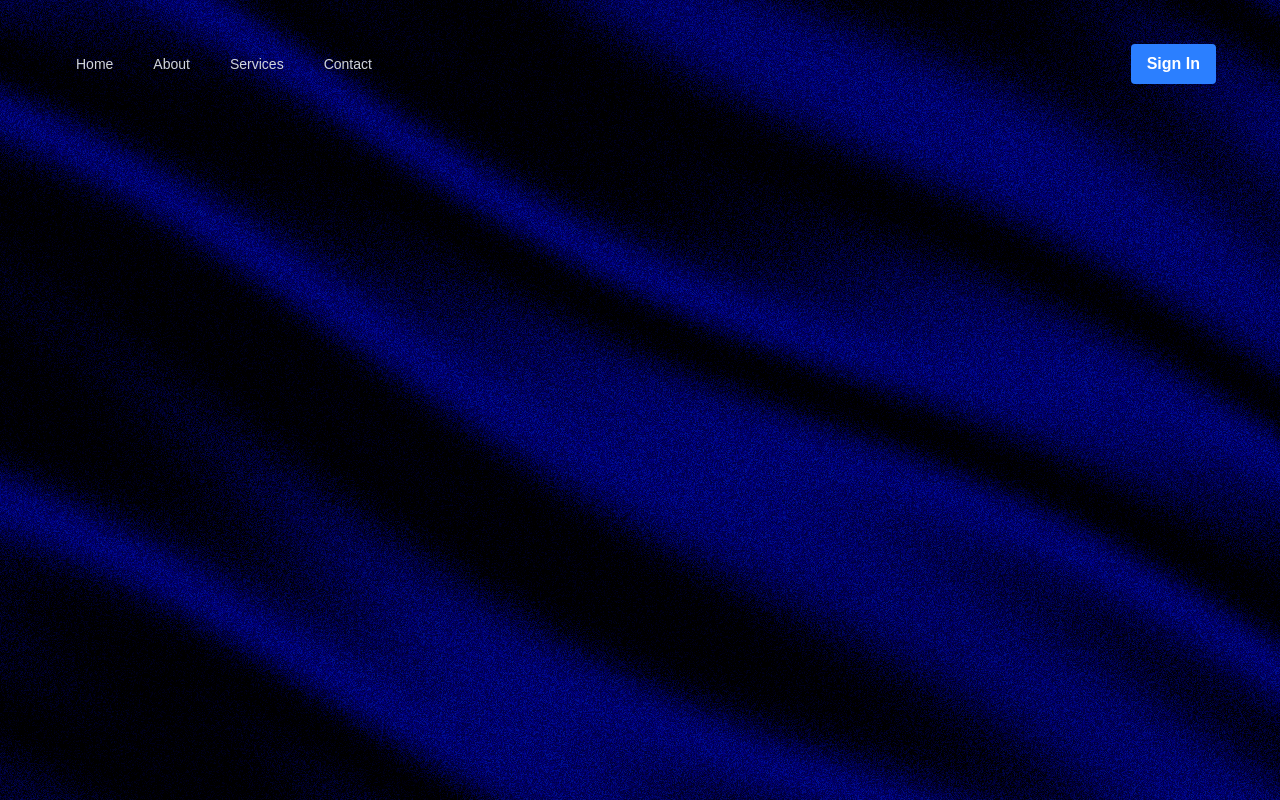
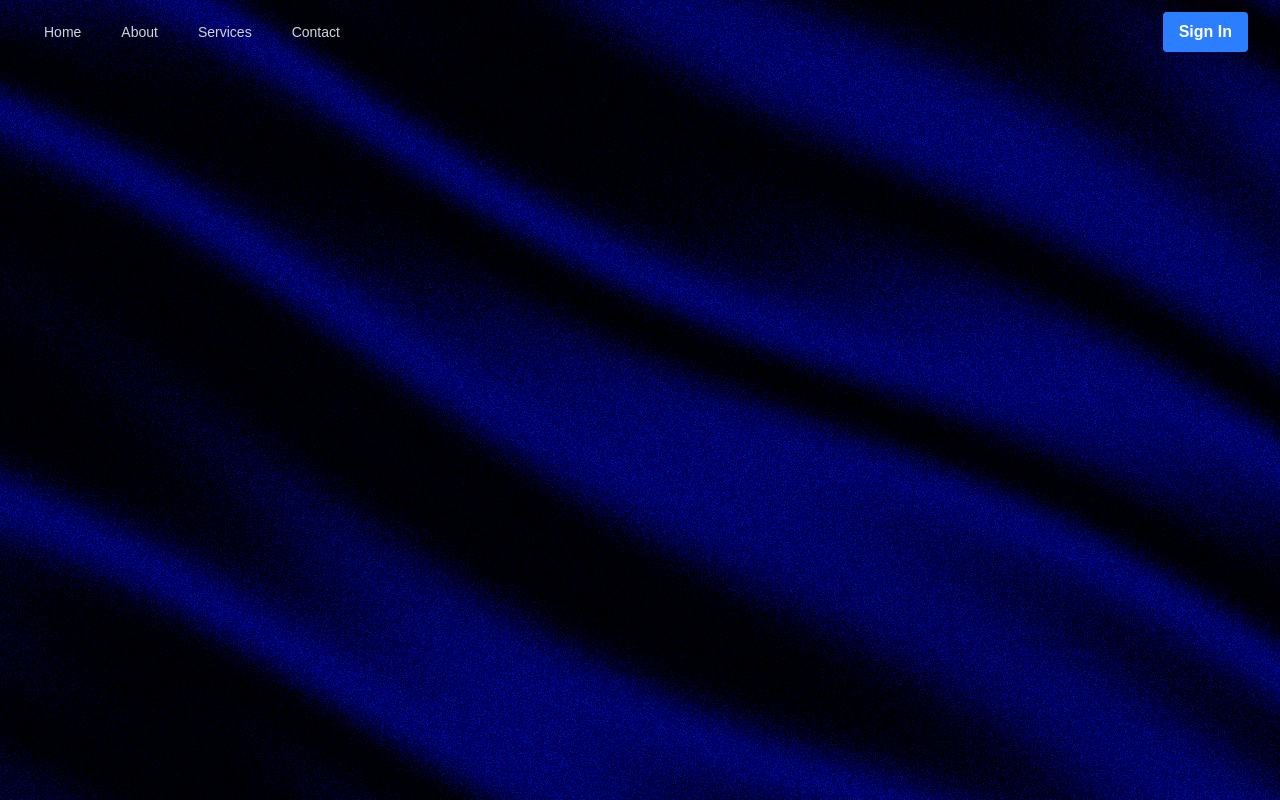
Before and after one commit to Pleasuren15/Pleasuren15.github.io, a React (Vite) app: page / in a window 1280 px wide. Built offline with nearby package versions, Linux system fonts and the light colour scheme.

Commit message:
wip: another try

```diff
--- a/src/App.css
+++ b/src/App.css
@@ -1,8 +1,7 @@
 #root {
   max-width: 1280px;
-  margin: 0 auto;
-  padding: 2rem;
-  text-align: center;
+  margin: 0;
+  padding: 0;
   color: #ffffff;
   font-family: 'Montserrat', sans-serif;
 }
```
